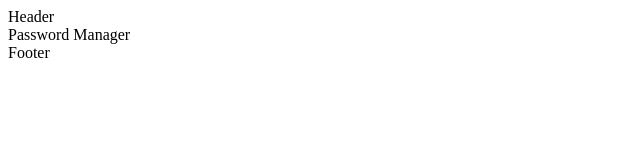
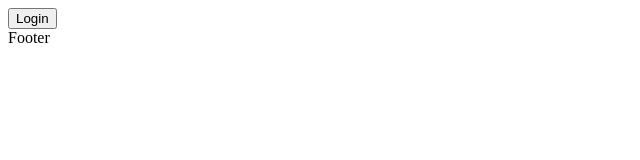
Before and after one commit to adonyssantos/password-manager, a React (Vite) app: page / in a window 1280 px wide. Shown: the top 160 px of the page, without its empty margins (0-640 px from the left). Built offline with nearby package versions, Linux system fonts and the light colour scheme.

Commit message:
Add Recoil for global state

```diff
--- a/package.json
+++ b/package.json
@@ -27,7 +27,8 @@
     "firebase": "9.8.1",
     "react": "18.0.0",
     "react-dom": "18.0.0",
-    "react-router-dom": "6.3.0"
+    "react-router-dom": "6.3.0",
+    "recoil": "0.7.3-alpha.2"
   },
   "devDependencies": {
     "@types/react": "18.0.0",
--- a/src/App.tsx
+++ b/src/App.tsx
@@ -1,11 +1,21 @@
-import { Home, Layout } from './views';
+import { Home, Layout, Login, Profile } from './views';
 import { Routes, Route, Navigate } from 'react-router-dom';
+import { useUserState } from './hooks/user';
 
 const HomeApp = () => {
+  const { user } = useUserState();
+
   return (
     <Routes>
       <Route path="/" element={<Layout />}>
-        <Route index element={<Home />} />
+        {user ? (
+          <>
+            <Route index element={<Home />} />
+            <Route path="profile" element={<Profile />} />
+          </>
+        ) : (
+          <Route index element={<Login />} />
+        )}
       </Route>
       <Route path="*" element={<Navigate to="/" />} />
     </Routes>
--- /dev/null
+++ b/src/hooks/index.ts
@@ -0,0 +1,2 @@
+export * from './passwords-group';
+export * from './user';
--- /dev/null
+++ b/src/hooks/passwords-group.ts
@@ -0,0 +1,12 @@
+import { atom, useRecoilState } from 'recoil';
+import { PasswordGroupByFolder } from '../types';
+
+const passwordGroupByNameState = atom({
+  key: 'setPasswordGroupByName',
+  default: null as PasswordGroupByFolder | null,
+});
+
+export const usePasswordGroup = () => {
+  const [passwordGroupByName, setPasswordGroupByName] = useRecoilState(passwordGroupByNameState);
+  return { passwordGroupByName, setPasswordGroupByName } as const;
+};
--- /dev/null
+++ b/src/hooks/user.ts
@@ -0,0 +1,12 @@
+import { atom, useRecoilState } from 'recoil';
+import { User } from '../types';
+
+const userState = atom({
+  key: 'userState',
+  default: null as User | null,
+});
+
+export const useUserState = () => {
+  const [user, setUser] = useRecoilState(userState);
+  return { user, setUser } as const;
+};
--- a/src/main.tsx
+++ b/src/main.tsx
@@ -1,4 +1,5 @@
 import { BrowserRouter } from 'react-router-dom';
+import { RecoilRoot } from 'recoil';
 import HomeApp from './App';
 import React from 'react';
 import ReactDOM from 'react-dom/client';
@@ -6,7 +7,9 @@ import ReactDOM from 'react-dom/client';
 ReactDOM.createRoot(document.getElementById('root')!).render(
   <React.StrictMode>
     <BrowserRouter>
-      <HomeApp />
+      <RecoilRoot>
+        <HomeApp />
+      </RecoilRoot>
     </BrowserRouter>
   </React.StrictMode>
 );
--- a/src/types/index.d.ts
+++ b/src/types/index.d.ts
@@ -24,3 +24,4 @@ export interface PasswordsFolder {
 export type PasswordsFolders = PasswordsFolder[] | [];
 export type Passwords = Password[] | [];
 export type Users = User[] | [];
+export type PasswordGroupByFolder = unknown;
--- a/src/views/home.tsx
+++ b/src/views/home.tsx
@@ -1,5 +1,20 @@
+import { useUserState } from '../hooks';
+
 const Home = () => {
-  return <div>Password Manager</div>;
+  const { user, setUser } = useUserState();
+
+  return (
+    <div>
+      <p>You are logged in like: {user?.displayName}</p>
+      <button
+        onClick={() => {
+          setUser(null);
+        }}
+      >
+        Logout
+      </button>
+    </div>
+  );
 };
 
 export default Home;
--- a/src/views/index.ts
+++ b/src/views/index.ts
@@ -1,2 +1,4 @@
 export { default as Home } from './home';
 export { default as Layout } from './layout';
+export { default as Login } from './login';
+export { default as Profile } from './profile';
--- a/src/views/layout.tsx
+++ b/src/views/layout.tsx
@@ -1,9 +1,18 @@
-import { Outlet } from 'react-router-dom';
+import { Link, Outlet } from 'react-router-dom';
+import { useUserState } from '../hooks';
 
 const Layout = () => {
+  const { user } = useUserState();
   return (
     <div>
-      <header>Header</header>
+      <header>
+        {user && (
+          <nav>
+            <Link to="/">Home</Link>
+            <Link to="/profile">Profile</Link>
+          </nav>
+        )}
+      </header>
       <main>
         <Outlet />
       </main>
--- /dev/null
+++ b/src/views/login.tsx
@@ -0,0 +1,24 @@
+import { useUserState } from '../hooks';
+
+const Login = () => {
+  const { setUser } = useUserState();
+
+  return (
+    <div>
+      <button
+        onClick={() => {
+          setUser({
+            uid: '1',
+            email: 'dev@adonys.me',
+            masterPassword: '123456',
+            displayName: 'Adonys Santos',
+          });
+        }}
+      >
+        Login
+      </button>
+    </div>
+  );
+};
+
+export default Login;
--- /dev/null
+++ b/src/views/profile.tsx
@@ -0,0 +1,16 @@
+import React from 'react';
+import { useUserState } from '../hooks';
+
+const Profile = () => {
+  const { user } = useUserState();
+  return (
+    <div>
+      <h1>You are: {user?.displayName}</h1>
+      <h2>Your email is: {user?.email}</h2>
+      <span>Yor ID is: {user?.uid}</span>
+      <p>And your password is: {user?.masterPassword}</p>
+    </div>
+  );
+};
+
+export default Profile;
```
Also changed, not shown: 1 other file (tests, documents, lock files or other folders).
